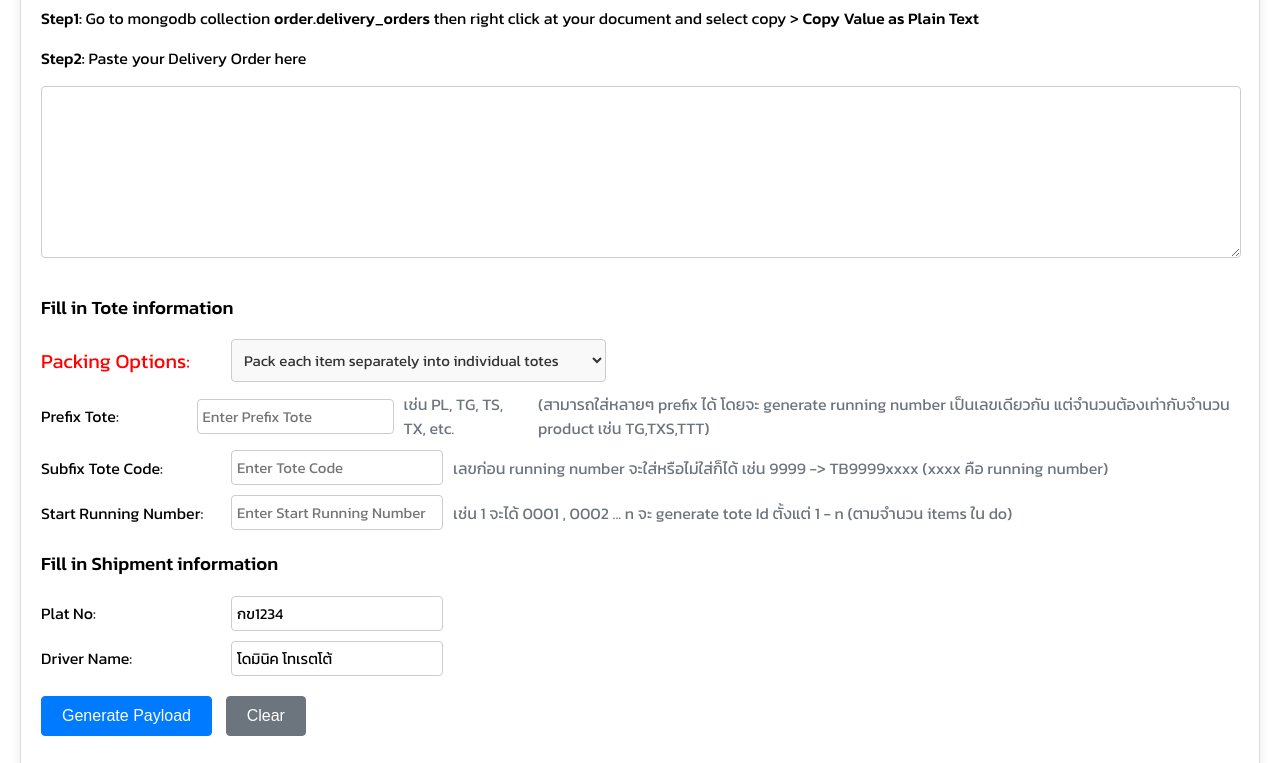
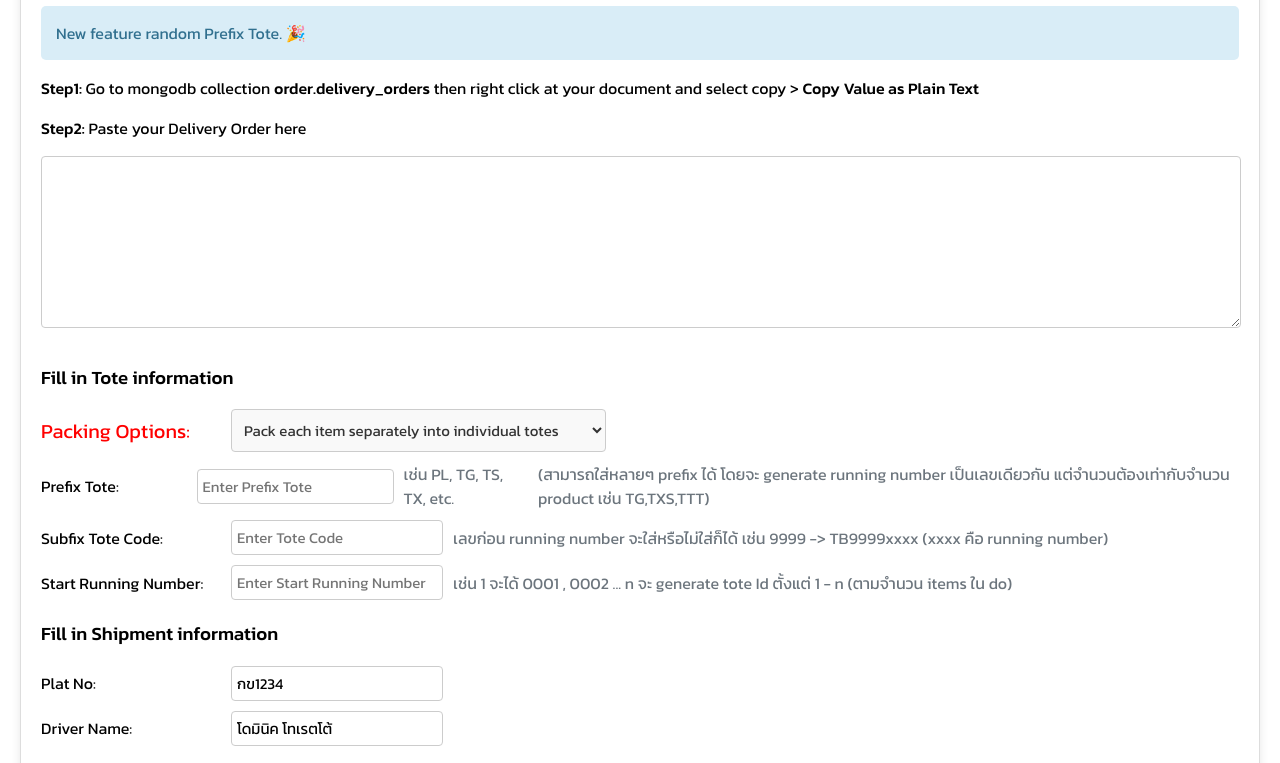
Before and after one commit to teazabell/teazabell.github.io, a plain HTML site: page index.html in a window 1280 px wide. Shown: the part 182-945 px from the top of the page. Drawn offline with Linux system fonts and the light colour scheme.

Commit message:
add notification

```diff
--- a/dispatchOrder.html
+++ b/dispatchOrder.html
@@ -1,5 +1,6 @@
 <div>
   <h1>Generate Payload Dispatch Order</h1>
+  <div class="notification info">New feature random Prefix Tote. 🎉</div>
   <p><b>Step1:</b> Go to mongodb collection <b>order.delivery_orders</b> then right click at your document and select
     copy > <b>Copy Value as Plain Text</b></p>
   <p><b>Step2:</b> Paste your Delivery Order here</p>
--- a/styles.css
+++ b/styles.css
@@ -314,3 +314,14 @@ select:focus {
   overflow: hidden;
   background-color: #f1f1f1;
 }
+
+.notification {
+  padding: 15px;
+  margin: 10px 0;
+  border-radius: 5px;
+  font-size: 16px;
+}
+.info { background-color: #d9edf7; color: #31708f; }
+.success { background-color: #dff0d8; color: #3c763d; }
+.warning { background-color: #fcf8e3; color: #8a6d3b; }
+.error { background-color: #f2dede; color: #a94442; }
```
